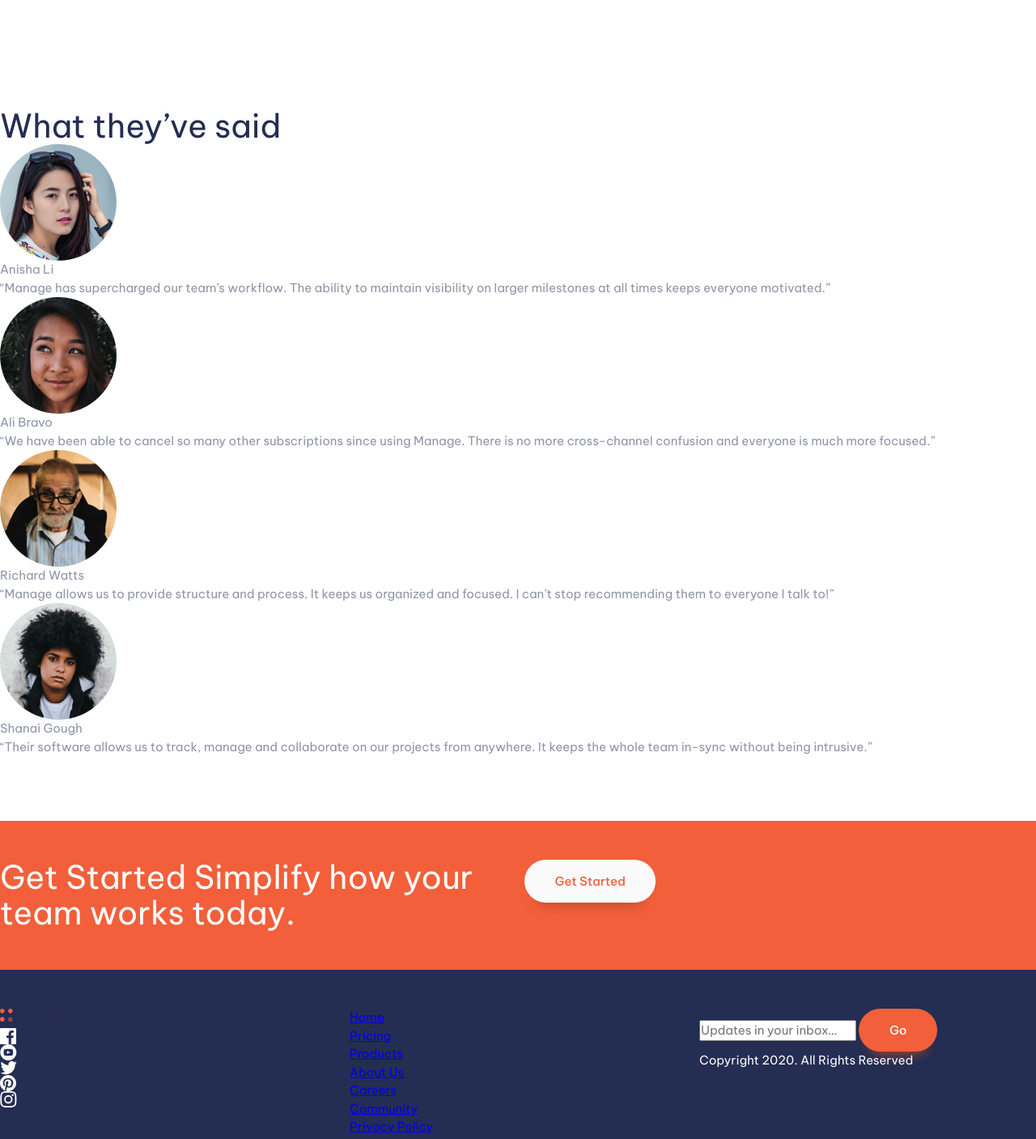
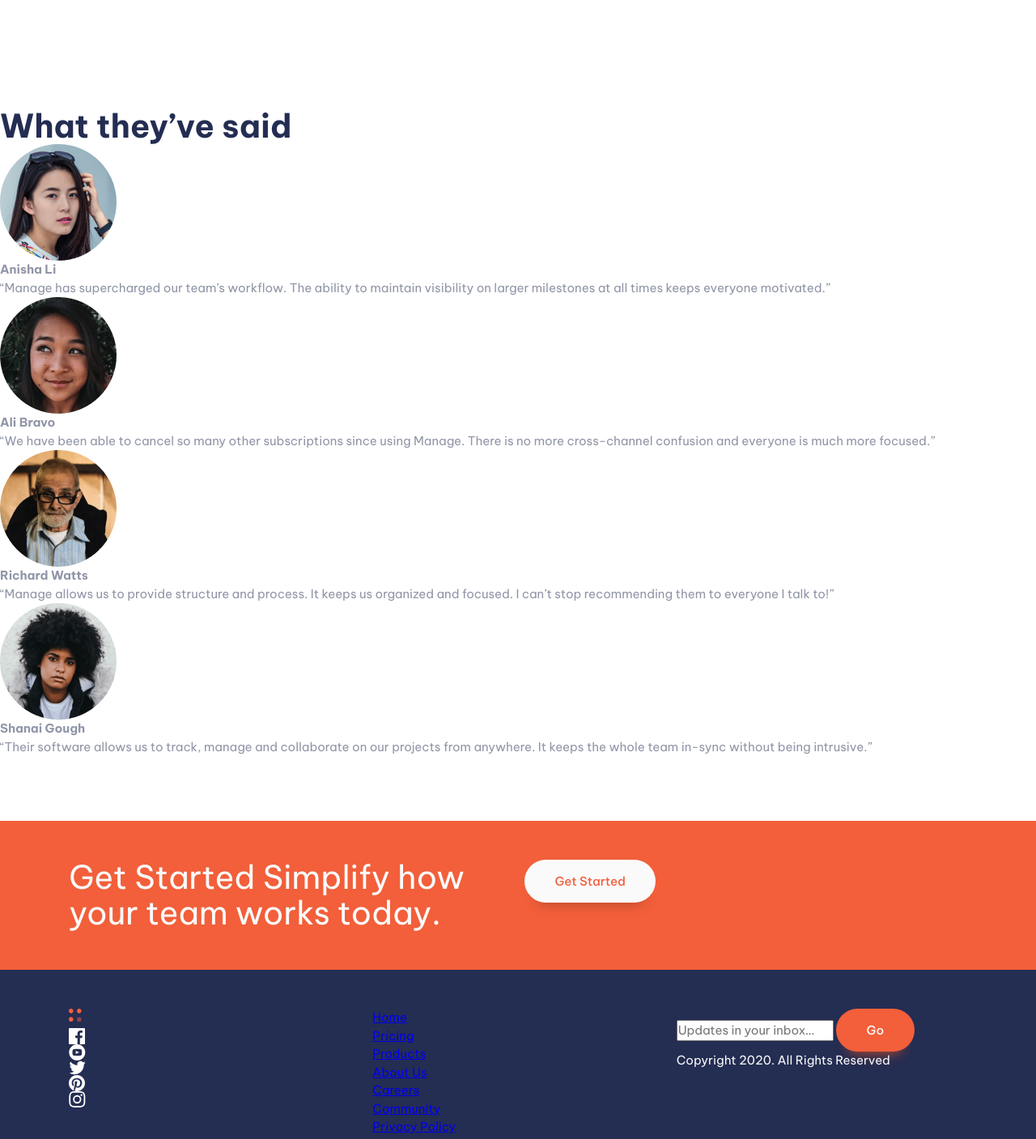
Before and after one commit to davinaleong/fem-manage-landing-page, a plain HTML site: page index.html in a window 1280 px wide. Shown: the part 1220-2627 px from the top of the page at 81% size. Drawn offline with Linux system fonts and the light colour scheme.

Commit message:
Fixed alignment

```diff
--- a/index.html
+++ b/index.html
@@ -104,7 +104,9 @@
         <div class="container">
           <div class="even-columns">
             <div class="cocolumnl info-description-column">
-              <h2 class="ff-heading fs-secondary-heading text-primary-400">
+              <h2
+                class="ff-heading fw-bold fs-secondary-heading text-primary-400"
+              >
                 What’s different about Manage?
               </h2>
               <p>
@@ -151,7 +153,7 @@
       </section>
 
       <section class="carousel | py-900">
-        <h2 class="ff-heading fs-secondary-heading text-primary-400">
+        <h2 class="ff-heading fw-bold fs-secondary-heading text-primary-400">
           What they’ve said
         </h2>
         <div id="testimonialSlider" class="testiomnial-slider">
@@ -160,7 +162,7 @@
               <img src="images/avatar-anisha.png" alt="Manage Logo" />
             </picture>
             <div class="testimonial-content">
-              <h3 class="h3">Anisha Li</h3>
+              <h3 class="fw-bold">Anisha Li</h3>
               <p>
                 “Manage has supercharged our team’s workflow. The ability to
                 maintain visibility on larger milestones at all times keeps
@@ -174,7 +176,7 @@
               <img src="images/avatar-ali.png" alt="Manage Logo" />
             </picture>
             <div class="testimonial-content">
-              <h3 class="h3">Ali Bravo</h3>
+              <h3 class="fw-bold">Ali Bravo</h3>
               <p>
                 “We have been able to cancel so many other subscriptions since
                 using Manage. There is no more cross-channel confusion and
@@ -188,7 +190,7 @@
               <img src="images/avatar-richard.png" alt="Manage Logo" />
             </picture>
             <div class="testimonial-content">
-              <h3 class="h3">Richard Watts</h3>
+              <h3 class="fw-bold">Richard Watts</h3>
               <p>
                 “Manage allows us to provide structure and process. It keeps us
                 organized and focused. I can’t stop recommending them to
@@ -202,7 +204,7 @@
               <img src="images/avatar-shanai.png" alt="Manage Logo" />
             </picture>
             <div class="testimonial-content">
-              <h3 class="h3">Shanai Gough</h3>
+              <h3 class="fw-bold">Shanai Gough</h3>
               <p>
                 “Their software allows us to track, manage and collaborate on
                 our projects from anywhere. It keeps the whole team in-sync
@@ -216,6 +218,7 @@
       </section>
 
       <section class="cta | py-700 bg-accent-400">
+        <div class="container">
           <div class="even-columns">
             <div>
               <p class="ff-heading fs-secondary-heading text-neutral-100">
@@ -226,10 +229,14 @@
               <a href="#" class="button" data-type="inverted">Get Started</a>
             </div>
           </div>
+          <!-- ./even-columns -->
+        </div>
+        <!-- ./container -->
       </section>
     </main>
 
     <footer class="py-700 bg-primary-400 text-neutral-100">
+      <div class="container">
         <div class="even-columns">
           <div>
             <a href="#" class="brand" aria-label="Logo Link">
@@ -242,7 +249,10 @@
                 <li class="social-item">
                   <a href="#" class="social-link" aria-label="Facebook">
                     <picture>
-                    <img src="images/icon-facebook.svg" alt="Social Facebook" />
+                      <img
+                        src="images/icon-facebook.svg"
+                        alt="Social Facebook"
+                      />
                     </picture>
                   </a>
                 </li>
@@ -323,6 +333,9 @@
             <p>Copyright 2020. All Rights Reserved</p>
           </div>
         </div>
+        <!-- ./even-columns -->
+      </div>
+      <!-- ./container -->
     </footer>
 
     <div class="attribution">
--- a/styles/main.css
+++ b/styles/main.css
@@ -56,6 +56,8 @@
   --size-700: 3rem;
   --size-800: 4rem;
   --size-900: 5rem;
+
+  --min-padding: var(--size-500);
 }
 
 @media (min-width: 37em) {
@@ -1279,7 +1281,7 @@ select {
 /** Utility - Container **/
 .container {
   --max-width: 1110px;
-  --horizontal-padding: 1rem;
+  --horizontal-padding: var(--min-padding);
 
   width: min(var(--max-width), 100% - (var(--horizontal-padding) * 2));
   margin-inline: auto;
```
Lines whose indentation alone changed are shown as unchanged.
